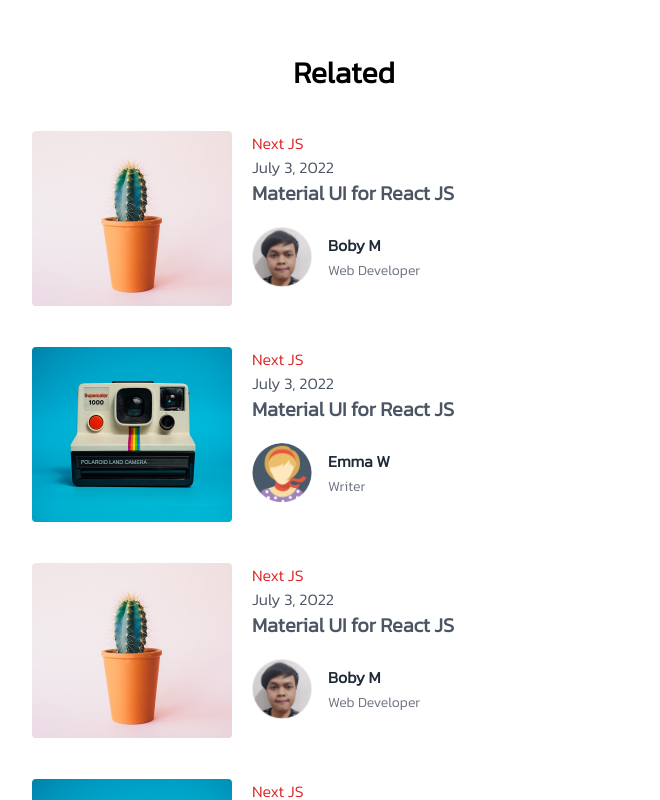
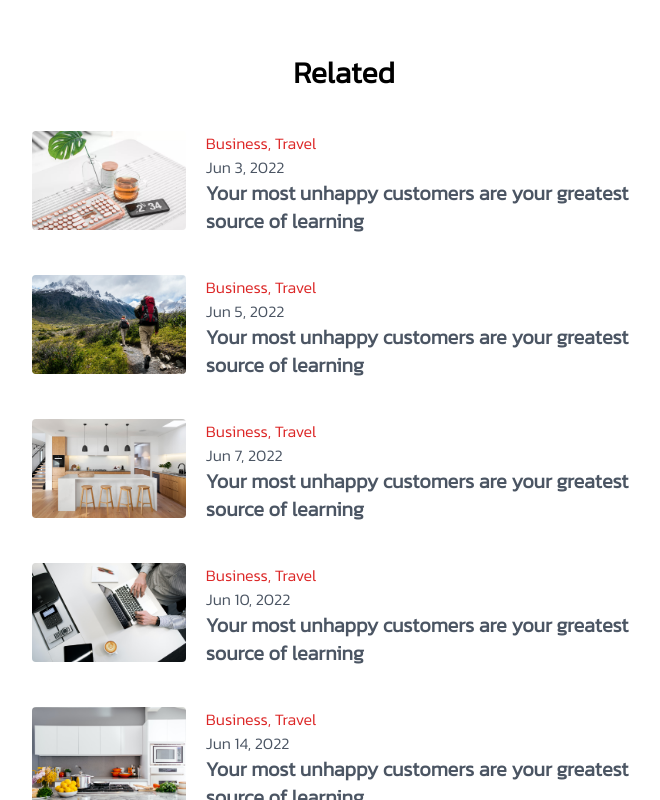
Before and after one commit to boby177/Blog_App, a Next.js app: page /posts/1 in a window 1280 px wide. Shown: the part 1460-2260 px from the top of the page, without its empty margins (296-956 px from the left). Built offline with nearby package versions, Linux system fonts and the light colour scheme.

Commit message:
update related component data and navigation

```diff
--- a/components/_child/related.js
+++ b/components/_child/related.js
@@ -1,85 +1,60 @@
 import Image from "next/image";
 import Link from "next/link";
 import Author from "./author";
-import Author2 from "./author2";
+import fetcher from "../../lib/fetcher";
+import Spinner from "../_child/spinner";
+import Error from "../_child/error";
 
 export default function related() {
+  const { data, isLoading, isError } = fetcher(`api/posts`);
+  if (isLoading) {
+    return <Spinner />;
+  } else if (isError) {
+    return <Error />;
+  }
+
   return (
     <section className="pt-20">
       <h1 className="font-bold text-3xl py-10 text-center">Related</h1>
 
       <div className="flex flex-col gap-10">
-        {Post()}
-        {Post2()}
-        {Post()}
-        {Post2()}
+        {data.map((value, index) => (
+          <Post key={index} data={value} />
+        ))}
       </div>
     </section>
   );
 }
 
-function Post() {
+function Post({ data }) {
+  const { id, title, description, category, img, published, author } = data;
+
   return (
     <div className="flex gap-5">
       <div className="image flex flex-col justify-start">
-        <Image
-          src={"/images/img3.png"}
-          className="rounded"
-          width={200}
-          height={150}
-        />
+        <Link href={`/posts/${id}`}>
+          <Image src={img || ""} className="rounded" width={200} height={150} />
+        </Link>
       </div>
       <div className="info flex justify-center flex-col">
         <div className="cat">
-          <Link href={"/"}>
-            <div className="text-red-600 hover:text-red-500">Next JS </div>
+          <Link href={`/posts/${id}`}>
+            <div className="text-red-600 hover:text-red-500">
+              {category || "Unknown"}
+            </div>
             <div className="text-gray-600 hover:text-gray-500">
-              July 3, 2022
+              {published || "Unknown"}
             </div>
           </Link>
         </div>
         <div className="title">
-          <Link href={"/"}>
+          <Link href={`/posts/${id}`}>
             <div className="text-xl font-bold text-gray-600 hover:text-gray-600">
-              Material UI for React JS
+              {title || "Title"}
             </div>
           </Link>
         </div>
-        <Author />
       </div>
     </div>
   );
 }
-
-function Post2() {
-  return (
-    <div className="flex gap-5">
-      <div className="image flex flex-col justify-start">
-        <Image
-          src={"/images/img4.png"}
-          className="rounded"
-          width={200}
-          height={150}
-        />
-      </div>
-      <div className="info flex justify-center flex-col">
-        <div className="cat">
-          <Link href={"/"}>
-            <div className="text-red-600 hover:text-red-500">Next JS </div>
-            <div className="text-gray-600 hover:text-gray-500">
-              July 3, 2022
-            </div>
-          </Link>
-        </div>
-        <div className="title">
-          <Link href={"/"}>
-            <div className="text-xl font-bold text-gray-600 hover:text-gray-600">
-              Material UI for React JS
-            </div>
-          </Link>
-        </div>
-        <Author2 />
-      </div>
-    </div>
-  );
-}
```
